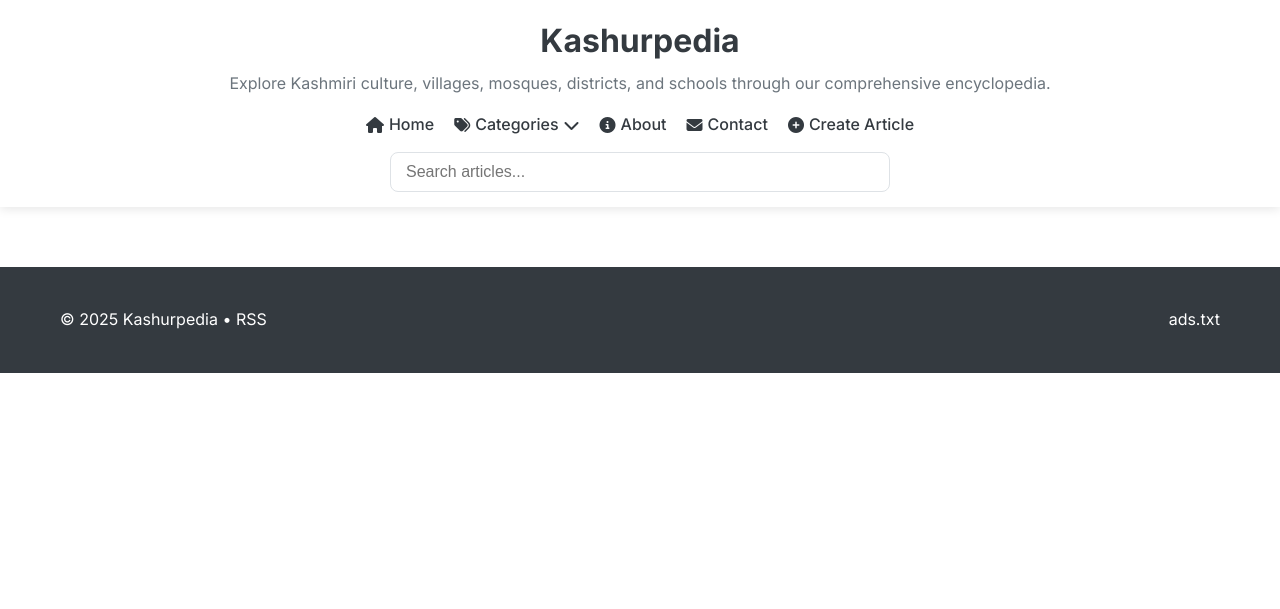
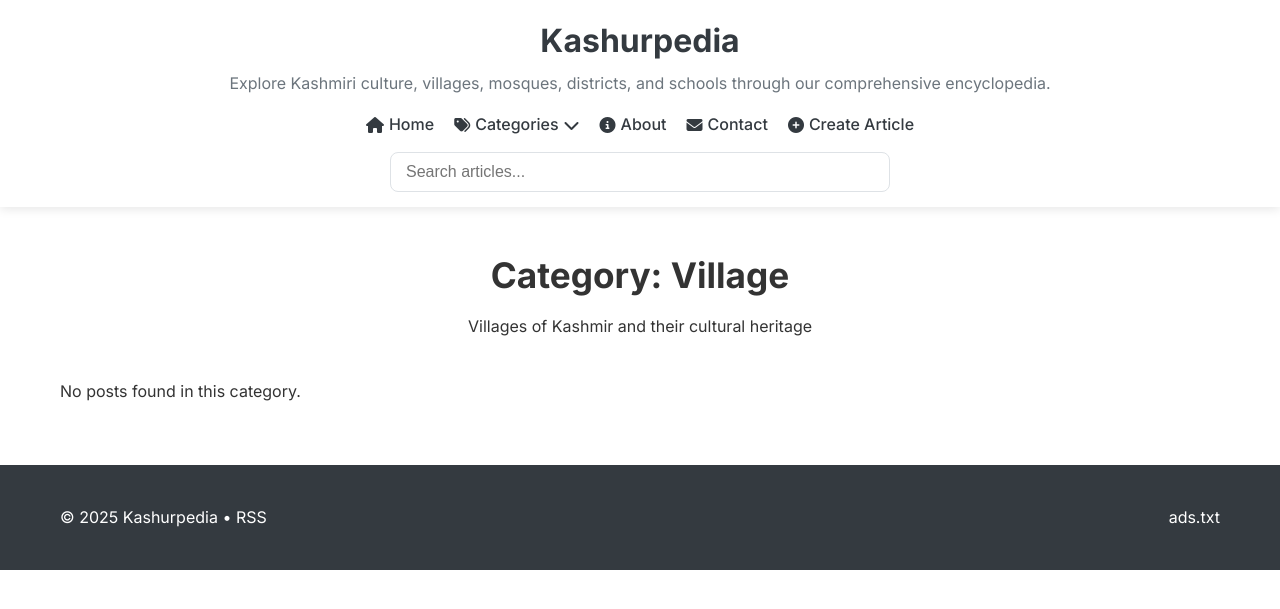
Before and after one commit to itzfew/kashur-koam, a Jekyll site: the page built from categories/village.md, in a window 1280 px wide. Shown: the top 609 px of the page. Built offline with Jekyll 4.4.1, drawn with Linux system fonts in a browser that asks for light colours.

Commit message:
Update category.html

```diff
--- a/_layouts/category.html
+++ b/_layouts/category.html
@@ -2,8 +2,15 @@
 layout: default
 ---
 
+<section class="category-header">
+  <h1>Category: {{ page.title }}</h1>
+  <p>{{ page.description | default: "Articles in this category" }}</p>
+</section>
+
 <section class="posts-list">
-  {% assign cat = page.title | downcase %}
+  {% assign cat = page.slug | default: page.title | downcase %}
+
+  {% if site.categories[cat] and site.categories[cat].size > 0 %}
     {% for post in site.categories[cat] %}
       <article class="post-preview">
         {% if post.image %}
@@ -26,4 +33,7 @@ layout: default
         </div>
       </article>
     {% endfor %}
+  {% else %}
+    <p>No posts found in this category.</p>
+  {% endif %}
 </section>
```
Lines whose indentation alone changed are shown as unchanged.
